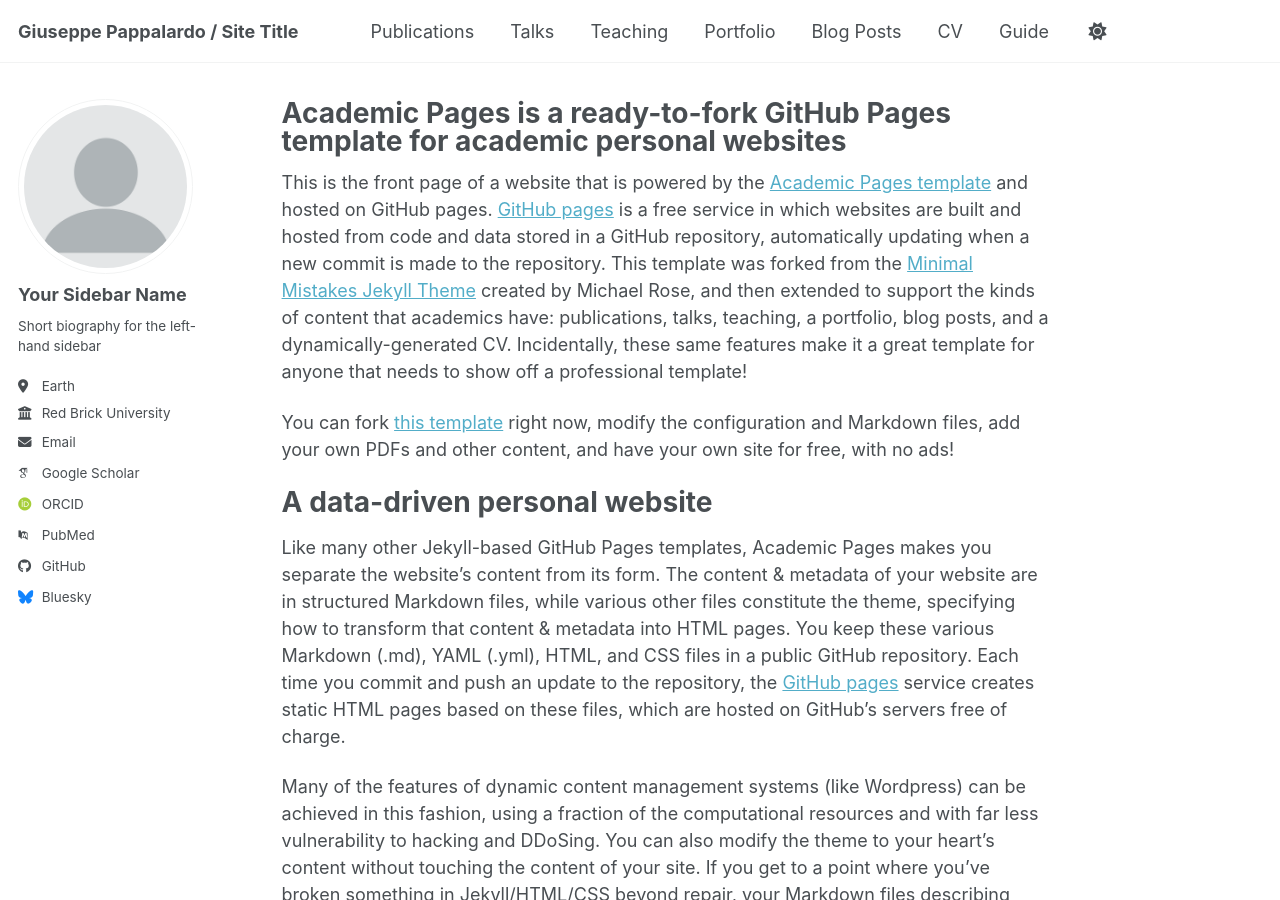
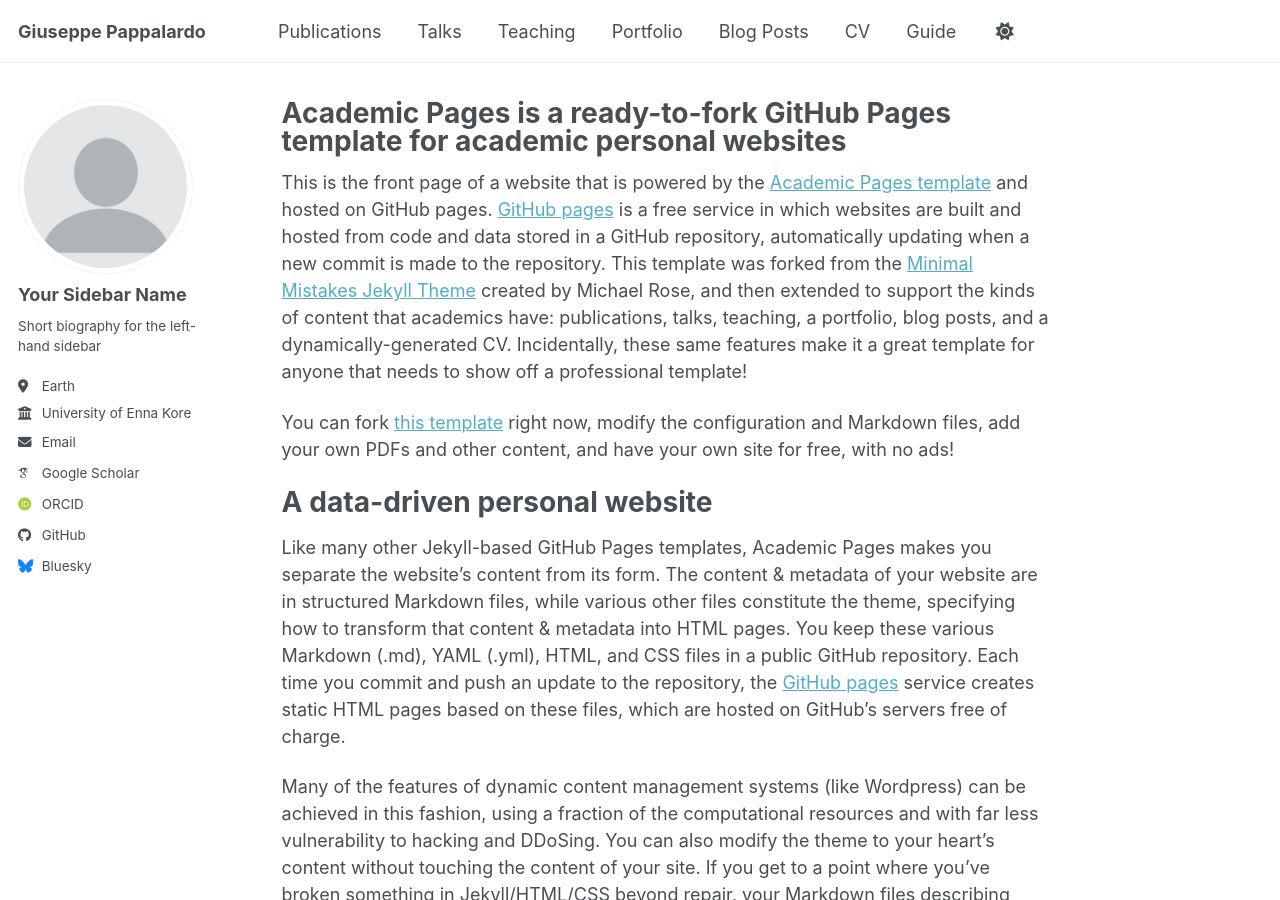
Before and after one commit to gpappalardo/gpappalardo.github.io, a Jekyll site: the page built from _pages/about.md, in a window 1280 px wide and 900 px high. Built offline with Jekyll 4.4.1, drawn with Linux system fonts in a browser that asks for light colours; some web fonts are replaced; a script bundle is joined from its source files by our own code; library files that are not in the unit come from our copies.

Commit message:
Update _config.yml

```diff
--- a/_config.yml
+++ b/_config.yml
@@ -9,7 +9,7 @@
 # Basic Site Settings
 locale                   : "it-IT"
 site_theme               : "default" # the available themes options are "default", "air", "sunrise", "mint", "dirt" and "contrast"
-title                    : "Giuseppe Pappalardo / Site Title"
+title                    : "Giuseppe Pappalardo"
 title_separator          : "-"
 name                     : &name "Giuseppe Pappalardo"
 description              : &description "Giuseppe Pappalardo's academic portfolio"   # Update this with a general description of your site, this is the default if not overridden by a page
@@ -28,20 +28,20 @@
   pronouns         : # example: "she/her"
   bio              : "Short biography for the left-hand sidebar"
   location         : "Earth"
-  employer         : "Red Brick University"
+  employer         : "University of Enna Kore"
   uri              : # URL
-  email            : "none@example.org"
+  email            : "giuseppe.pappalardo@unikore.it"
 
   # Academic websites
   academia         : # URL
   arxiv            : # URL - Update with the correct link to your profile
-  googlescholar    : "https://scholar.google.com/citations?user=PS_CX0AAAAAJ"
+  googlescholar    : "https://scholar.google.com/citations?user=b-0u9jYAAAAJ&hl=it"
   inspire-hep      : # URL
   impactstory      : # URL
-  orcid            : "https://orcid.org/yourorcidurl"
+  orcid            : "https://orcid.org/0000-0001-6938-5234"
   semantic         : # URL
   ssrn             : # URL
-  pubmed           : "https://www.ncbi.nlm.nih.gov/pubmed/?term=john+snow"
+  pubmed           : # "https://www.ncbi.nlm.nih.gov/pubmed/?term=john+snow"
   researchgate     : # URL
   scopus           : # URL
   zotero           : # URL
@@ -51,7 +51,7 @@
   bitbucket        : # Username - Update with your username on the site
   codepen          : # Username
   dribbble         : # Username
-  github           : "academicpages"
+  github           : "gpappalardo"
   kaggle           : # Username
   stackoverflow    : # User number or user number and name (i.e., use "1" or "1/jeff-atwood")
 
```
